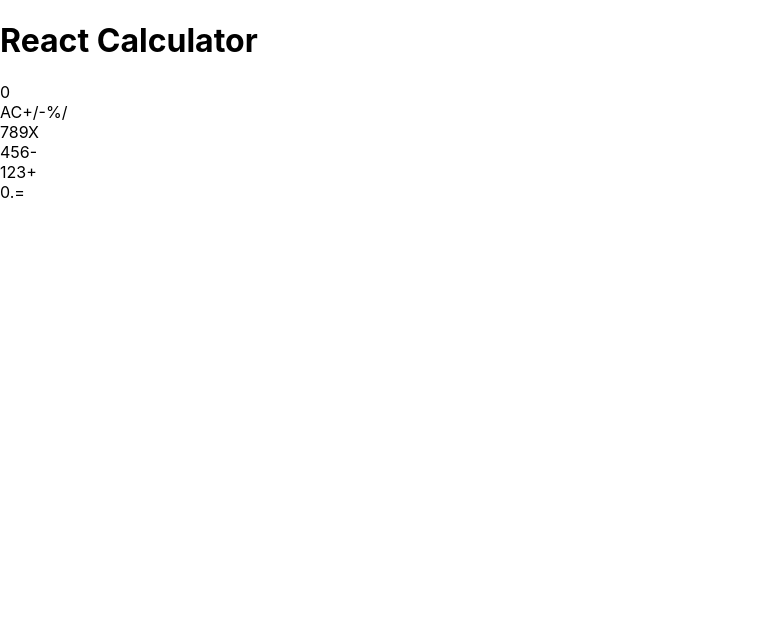
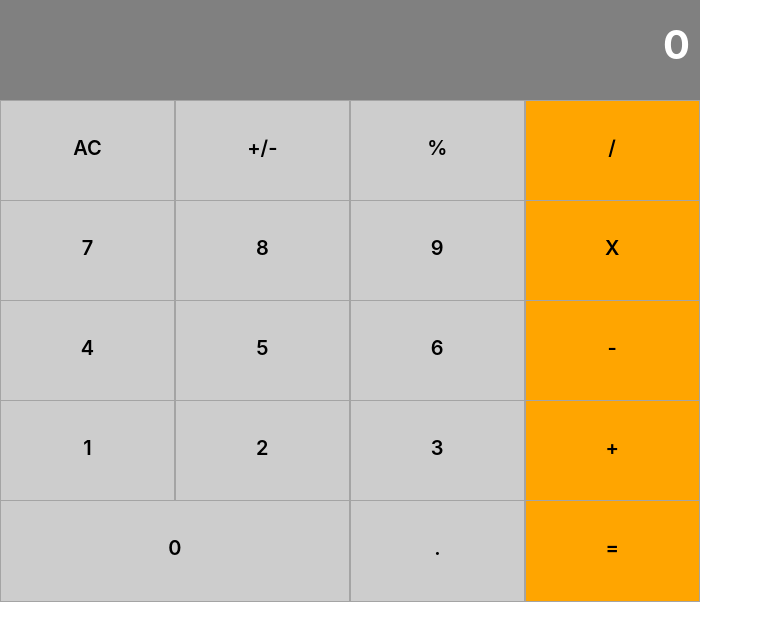
Before and after one commit to JayKowski/calculator, a React (Create React App) app: page / in a window 1280 px wide. Shown: the top 640 px of the page, without its empty margins (0-763 px from the left). Built offline with nearby package versions, Linux system fonts and the light colour scheme.

Commit message:
finished exp milestone-3

```diff
--- /dev/null
+++ b/src/components/App.css
@@ -0,0 +1,5 @@
+.App {
+    display: flex;
+    flex-direction: column;
+    width: 700px;
+}
--- a/src/components/App.js
+++ b/src/components/App.js
@@ -1,12 +1,12 @@
 import React from 'react';
 import Display from './Display';
 import ButtonPanel from './ButtonPanel';
+import './App.css';
 // import { render } from '@testing-library/react';
 
 function App() {
   return (
     <div className="App">
-      <h1>React Calculator</h1>
       <Display />
       <ButtonPanel />
     </div>
--- /dev/null
+++ b/src/components/Button.css
@@ -0,0 +1,10 @@
+.button {
+    height: 100%;
+    text-align: center;
+    display: inline-block;
+    color: #000;
+    border: 1px solid #A4A4A4;
+    line-height: 95px;
+    font-weight: 600;
+    font-size: 20px;
+}
--- a/src/components/Button.js
+++ b/src/components/Button.js
@@ -1,14 +1,32 @@
 import React from 'react';
 // eslint-disable-next-line import/no-extraneous-dependencies
 import PropTypes from 'prop-types';
+import './Button.css';
 
 function Button(props) {
-  const { name } = props;
-  return <span>{name}</span>;
+  const { name, wide, color } = props;
+
+  const wideStyle = {
+    width: '49.7%',
+    backgroundColor: color,
+  };
+
+  const normalStyle = {
+    width: '24.7%',
+    backgroundColor: color,
+  };
+
+  return <div style={wide ? wideStyle : normalStyle} className="button"><span>{name}</span></div>;
 }
+
+Button.defaultProps = {
+  color: 'orange',
+};
 
 Button.propTypes = {
   name: PropTypes.string.isRequired,
+  color: PropTypes.string,
+  wide: PropTypes.bool.isRequired,
 };
 
 export default Button;
--- /dev/null
+++ b/src/components/ButtonPanel.css
@@ -0,0 +1,8 @@
+.panel {
+    display: flex;
+    flex-direction: column;
+}
+
+.group1, .group2, .group3, .group4, .group5 {
+    height: 100px;
+}
--- a/src/components/ButtonPanel.js
+++ b/src/components/ButtonPanel.js
@@ -1,36 +1,37 @@
 import React from 'react';
 import Button from './Button';
+import './ButtonPanel.css';
 
 export default function ButtonPanel() {
   return (
-    <div>
+    <div className="">
       <div className="group1">
-        <Button name="AC" />
-        <Button name="+/-" />
-        <Button name="%" />
+        <Button name="AC" color="#CDCDCD" />
+        <Button name="+/-" color="#CDCDCD" />
+        <Button name="%" color="#CDCDCD" />
         <Button name="/" />
       </div>
       <div className="group2">
-        <Button name="7" />
-        <Button name="8" />
-        <Button name="9" />
+        <Button name="7" color="#CDCDCD" />
+        <Button name="8" color="#CDCDCD" />
+        <Button name="9" color="#CDCDCD" />
         <Button name="X" />
       </div>
       <div className="group3">
-        <Button name="4" />
-        <Button name="5" />
-        <Button name="6" />
+        <Button name="4" color="#CDCDCD" />
+        <Button name="5" color="#CDCDCD" />
+        <Button name="6" color="#CDCDCD" />
         <Button name="-" />
       </div>
       <div className="group4">
-        <Button name="1" />
-        <Button name="2" />
-        <Button name="3" />
+        <Button name="1" color="#CDCDCD" />
+        <Button name="2" color="#CDCDCD" />
+        <Button name="3" color="#CDCDCD" />
         <Button name="+" />
       </div>
       <div className="group5">
-        <Button name="0" />
-        <Button name="." />
+        <Button name="0" wide color="#CDCDCD" />
+        <Button name="." color="#CDCDCD" />
         <Button name="=" />
       </div>
     </div>
--- /dev/null
+++ b/src/components/Display.css
@@ -0,0 +1,15 @@
+.result-dis {
+    display: flex;
+    background-color: #808080;
+    height: 100px;
+    flex-direction: column;
+}
+
+.result-dis .res-text {
+    font-weight: bold;
+    color: #FFFFFF;
+    text-align: right;
+    font-size: 40px;
+    padding-top: 20px;
+    padding-right: 10px;
+}
--- a/src/components/Display.js
+++ b/src/components/Display.js
@@ -1,4 +1,5 @@
 import React from 'react';
+import './Display.css';
 // eslint-disable-next-line import/no-extraneous-dependencies
 import PropTypes from 'prop-types';
 
@@ -6,7 +7,7 @@
   const { result } = props;
   return (
     <div className="result-dis">
-      <span>{result}</span>
+      <div className="res-text">{result}</div>
     </div>
   );
 }
```
